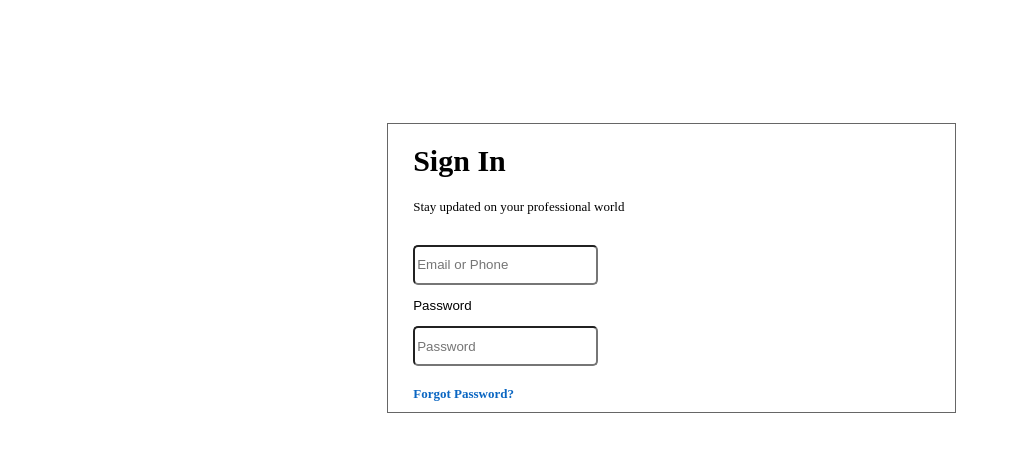
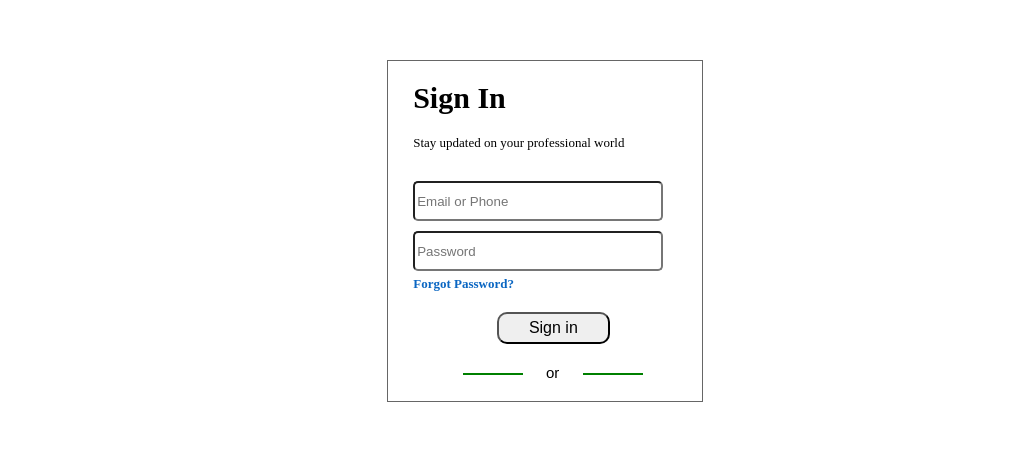
Before and after one commit to mh261/Day02-LinkedIn, a plain HTML site: page index.html in a window 1280 px wide. Shown: the part 51-502 px from the top of the page, without its empty margins (0-1011 px from the left). Drawn offline with Linux system fonts and the light colour scheme.

Commit message:
the last change today

```diff
--- a/css.css
+++ b/css.css
@@ -1,8 +1,8 @@
 .main-app{
     display: block;
-    margin-top: 10%;
-    margin-left: 30%;
-    margin-right: 25%;
+    margin-top: 5% ;
+    margin-left: 30% ;
+    margin-right: 45% ;
     border-color: rgba(0, 0, 0, 0.6);
     border-style: solid;
     border-width: 0.5px;
@@ -23,6 +23,7 @@
 
 }
 .sign-in{
+
     background: white;
 }
 
@@ -32,7 +33,7 @@
 }
 
 .sign-in .sign-in-p{
-    display:flex;
+
     font-size: small;
     margin-top: auto;
 }
@@ -41,31 +42,47 @@
     font-size: smaller;
     color: black;
     display: block;
-    margin-bottom: 20px ;
-    margin-block-start: 30px;
+    margin-bottom: 5px ;
+    margin-right: 50px;
+    margin-block-start: 30px ;
     font-family: sans-serif;
 
 }
 .input .input-1 , .input-2{
     display: block;
     position: relative;
-    height:40px ;
+    height:40px  ;
+    width: 250px;;
     margin-top: 10px;
     font-family: sans-serif;
     border-radius: 5px;
 
 }
 
+
+
 .button .button-1{
+    display: block;
+    margin-bottom: 20px;
     font-size: small;
     font-weight: bold;
     text-decoration: none;
 }
 
-/* #login-button {
+.button .button-2{
+    margin-left: 30%;
+    border-radius: 10px;
+    padding: 5px 30px;
+    text-align: center;
+    text-decoration: none;
+    display: inline-block;
+    font-size: 16px;
+}
+
+ #login-button {
     font-family: sans-serif;
     margin: 20px auto;
-    color: gray;
+    color: black;
     text-align: center;
     font-size: 15px;
     width: 180px;
@@ -77,7 +94,7 @@
     display: block;
     width: 60px;
     height: 2px;
-    background: #000;
+    background: green;
     left: 0;
     top: 50%;
     position: absolute;
@@ -89,9 +106,9 @@
     display: block;
     width: 60px;
     height: 2px;
-    background: #000;
+    background: green;
     right: 0;
     top: 50%;
     position: absolute;
 
-} */
+}
--- a/index.html
+++ b/index.html
@@ -14,17 +14,17 @@
                     </div>
                     <div class="input">
                         <input class="input-1" type="text" placeholder="Email or Phone " aria-label="Email or Phone">
-                        <p>Password</p>
                         <input class="input-2" type="password"placeholder="Password"  >
                     </div>
                     <div class="button">
                         <a class="button-1" href="https://www.linkedin.com/checkpoint/rp/request-password-reset" style="color: #0A66C2; " > Forgot Password? </a>
+                        <input type="button" class="button-2"  value="Sign in">
+                        <!-- <input type="button" value="sign-in"> -->
+                        <p id="login-button">or</p>
                     </div>
             </div>
         </div>
 
 
-
-
     </body>
 </html>
```
